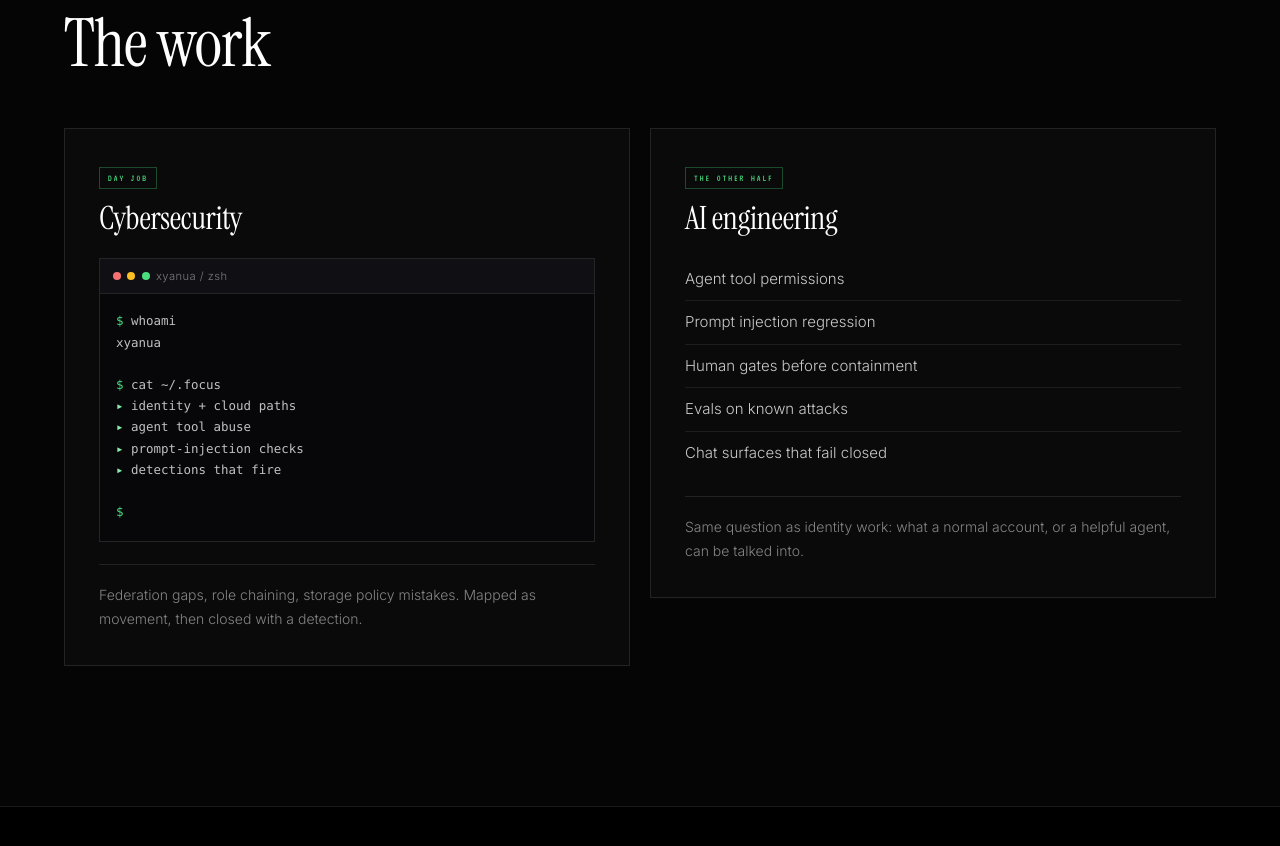
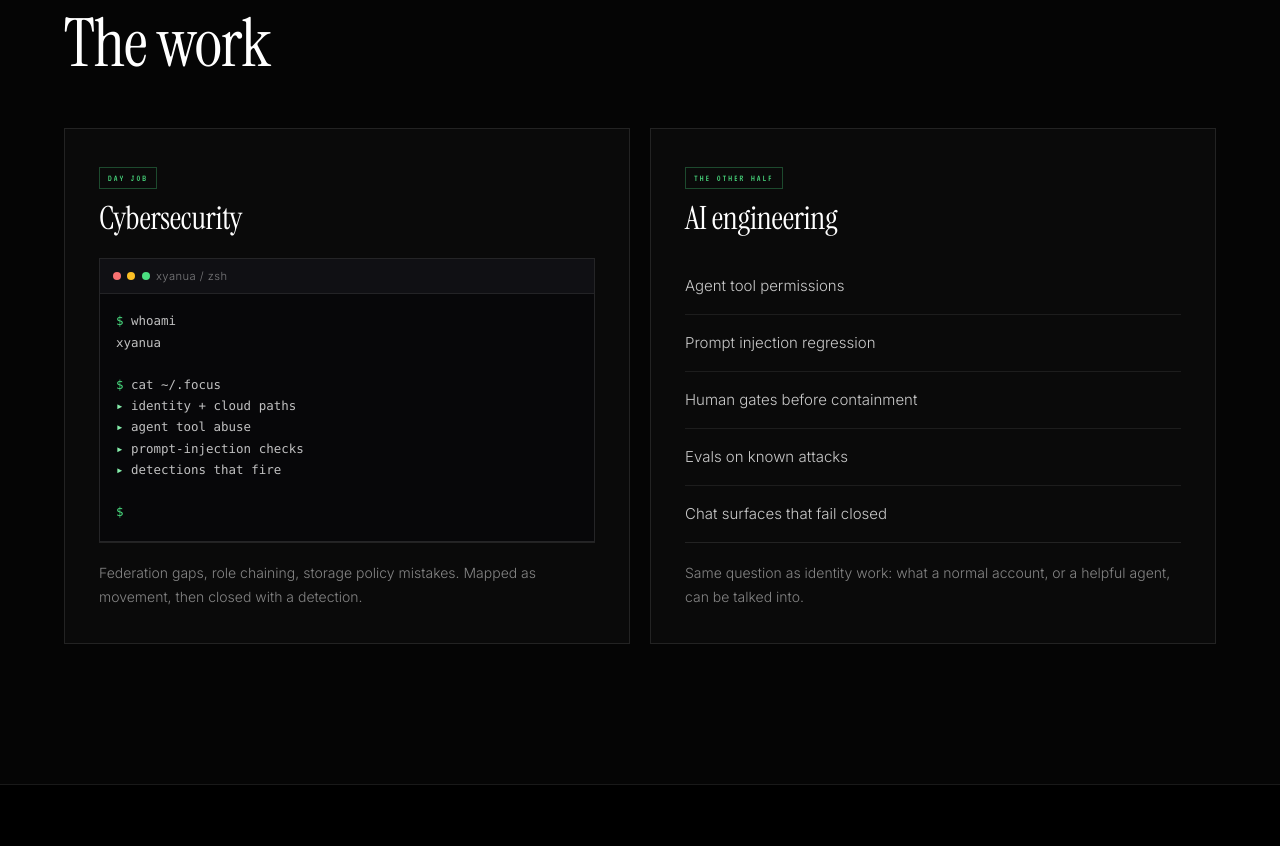
Before and after one commit to imxyanua/imxyanua.github.io, a React (Vite) app: page / in a window 1280 px wide. Shown: the part 1920-2766 px from the top of the page. Built offline with nearby package versions, Linux system fonts and the light colour scheme.

Commit message:
feat: equalize craft cards and replay scroll reveals
Stretch the AI craft card to the cyber card height. Replay fade-up
when a block leaves and re-enters the viewport. README is the live URL only.

```diff
--- a/src/App.tsx
+++ b/src/App.tsx
@@ -325,7 +325,7 @@ export default function App() {
           </Reveal>
 
           <div className="craft-grid">
-            <Reveal>
+            <Reveal className="craft-cell">
               <article className="craft-card">
                 <div className="craft-card__head">
                   <span className={`${labelFont} craft-card__tag`}>{t.craftJobTag}</span>
@@ -367,7 +367,7 @@ export default function App() {
               </article>
             </Reveal>
 
-            <Reveal delay={90}>
+            <Reveal className="craft-cell" delay={90}>
               <article className="craft-card">
                 <div className="craft-card__head">
                   <span className={`${labelFont} craft-card__tag`}>{t.craftAiTag}</span>
--- a/src/components/Reveal.tsx
+++ b/src/components/Reveal.tsx
@@ -24,12 +24,9 @@ export default function Reveal({
 
     const observer = new IntersectionObserver(
       ([entry]) => {
-        if (entry.isIntersecting) {
-          node.classList.add('is-visible')
-          observer.unobserve(node)
-        }
+        node.classList.toggle('is-visible', entry.isIntersecting)
       },
-      { threshold: 0.15, rootMargin: '0px 0px -40px 0px' },
+      { threshold: 0.12, rootMargin: '-8% 0px -8% 0px' },
     )
 
     observer.observe(node)
--- a/src/index.css
+++ b/src/index.css
@@ -1198,12 +1198,20 @@ html[data-lang='zh'] .font-label {
 .craft-grid {
   display: grid;
   grid-template-columns: repeat(2, minmax(0, 1fr));
+  align-items: stretch;
   gap: 20px;
+}
+
+.craft-cell {
+  display: flex;
+  height: 100%;
 }
 
 .craft-card {
   display: flex;
   flex-direction: column;
+  width: 100%;
+  height: 100%;
   padding: clamp(22px, 3vw, 34px);
   border: 1px solid rgba(255, 255, 255, 0.1);
   background: rgba(255, 255, 255, 0.02);
@@ -1211,6 +1219,16 @@ html[data-lang='zh'] .font-label {
     border-color 0.5s ease,
     background 0.5s ease,
     transform 0.5s cubic-bezier(0.16, 1, 0.3, 1);
+}
+
+.craft-card .term-card {
+  display: flex;
+  flex: 1;
+  flex-direction: column;
+}
+
+.craft-card .term-body {
+  flex: 1;
 }
 
 .craft-card:hover {
@@ -1239,7 +1257,7 @@ html[data-lang='zh'] .font-label {
 }
 
 .craft-card__note {
-  margin: 22px 0 0;
+  margin: auto 0 0;
   padding-top: 18px;
   border-top: 1px solid rgba(255, 255, 255, 0.1);
   font-size: 14px;
@@ -1256,13 +1274,20 @@ html[data-lang='zh'] .font-label {
 }
 
 .craft-lines {
+  display: flex;
+  flex: 1;
+  flex-direction: column;
+  justify-content: space-evenly;
   margin: 0;
   padding: 0;
   list-style: none;
 }
 
 .craft-lines li {
-  padding: 10px 0;
+  display: flex;
+  flex: 1;
+  align-items: center;
+  padding: 12px 0;
   border-bottom: 1px solid rgba(255, 255, 255, 0.08);
   font-size: 15px;
   color: rgba(255, 255, 255, 0.78);
```
Also changed, not shown: 1 other file (tests, documents, lock files or other folders).
